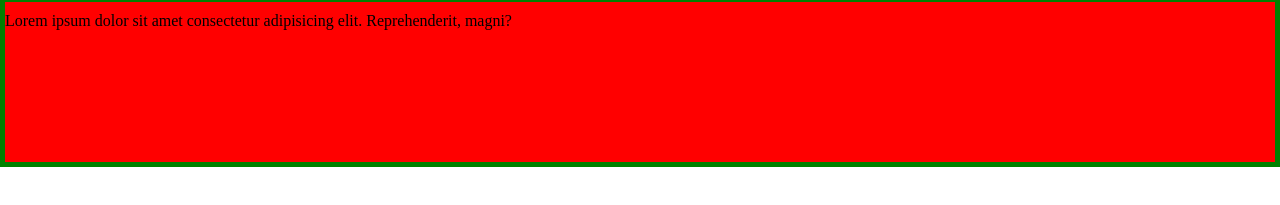
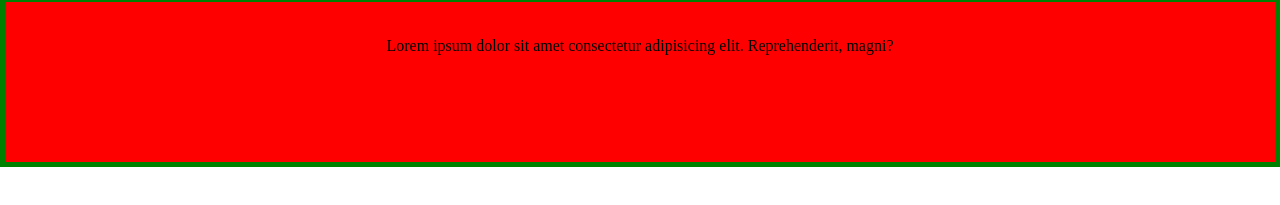
Before and after one commit to abhishekomp/csstutorial_in_hindi, a plain HTML site: page chapter2_color_and_background/chp2_ps_q1.html in a window 1280 px wide. Shown: the part 57-262 px from the top of the page. Drawn offline with Linux system fonts and the light colour scheme.

Commit message:
my reference

```diff
--- a/chapter2_color_and_background/chp2_ps_q1.html
+++ b/chapter2_color_and_background/chp2_ps_q1.html
@@ -1,5 +1,13 @@
 <!DOCTYPE html>
 <html lang="en">
+<!-- Create a web page with a navigation bar with blue background color and white items in it.
+Additional:
+a) Add a small image just before the items in the nav bar.
+b) Make the background color of your main container red.
+E:\html\csstutorial_in_hindi\chapter2\chp2_ps_q1.html
+c) Put a green color border in the main container.
+d) Write some text in the main container and align the text in the middle of the main container.
+To do: Position the text in the main container in the middle of the main container. Try paragraph inside the main container. -->
 <head>
   <meta charset="UTF-8">
   <meta name="viewport" content="width=device-width, initial-scale=1.0">
@@ -30,10 +38,11 @@
       background-color: red;
       height: 10em;
       border: 5px solid green;
+      text-align: center;
     }
     .main_container_center_paragraph {
       position: relative;
-      top: 10px;
+      top: 35px;
     }
     img{
       position: relative;
@@ -54,6 +63,7 @@
       </ul>
     </div>
   </header>
+  <!-- <main class="main_container">Lorem ipsum dolor sit amet consectetur adipisicing elit. Reprehenderit, magni?</main> -->
   <main class="main_container">
     <p class="main_container_center_paragraph">Lorem ipsum dolor sit amet consectetur adipisicing elit. Reprehenderit, magni?</p>
   </main>
```
